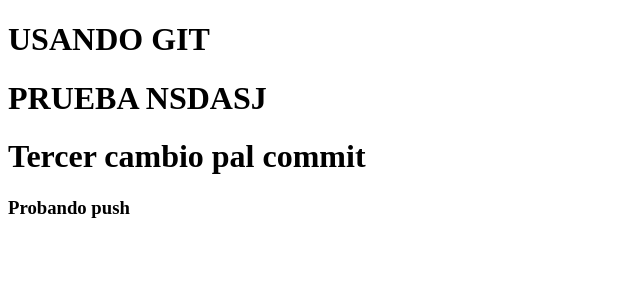
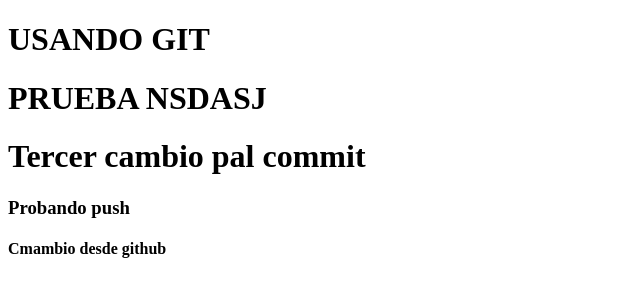
Before and after one commit to LadyAralin/usandoGithub1, a plain HTML site: page index.html in a window 1280 px wide. Shown: the whole page, without its empty margins (0-640 px from the left). Drawn offline with Linux system fonts and the light colour scheme.

Commit message:
Update index.html

```diff
--- a/index.html
+++ b/index.html
@@ -11,5 +11,6 @@
     <h1>PRUEBA NSDASJ</h1>
     <h1>Tercer cambio pal commit</h1>
     <h3>Probando push</h3>
+    <h4>Cmambio desde github</h4>
 </body>
 </html>
```
